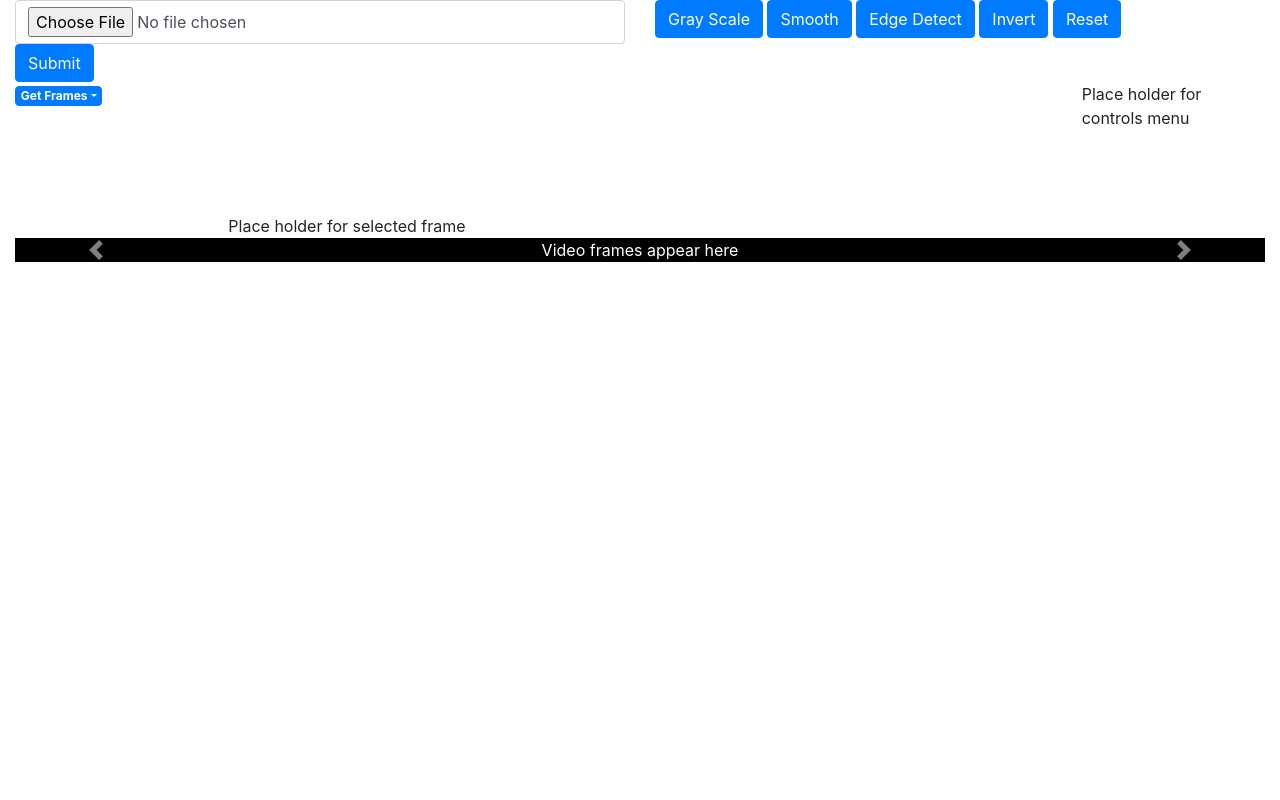
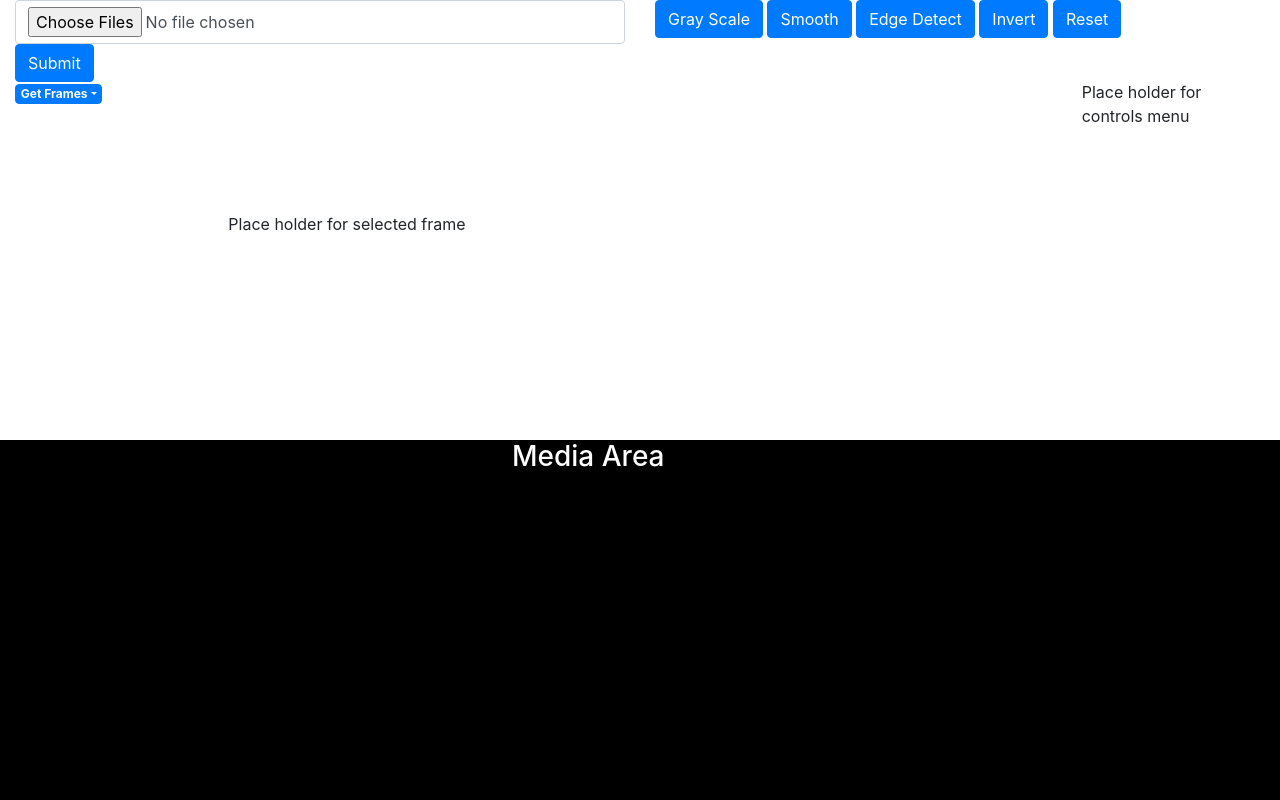
Before and after one commit to Boatdude55/Applied-Learning, a PHP site: page / in a window 1280 px wide. Run offline with PHP 8.4, Linux system fonts and the light colour scheme; a map, chart or similar area stays blank; some libraries are stand-ins or nearby versions.

Commit message:
Optimized Carousel and file input: still some bugs

```diff
--- a/Web Graphics-JS/css/style.css
+++ b/Web Graphics-JS/css/style.css
@@ -1,6 +1,10 @@
 html, body{
     width: 100%;
-    height: 100%
+    height: 100%;
+}
+#main-container{
+    width: 100%;
+    height: 100%;
 }
 /*******************/
 #image, #submit{
@@ -10,10 +14,18 @@ html, body{
 #video, #submit{
     cursor: auto;
 }
+#carouse-progressbar, #submit{
+    cursor: auto;
+}
+
+#col-carousel-container, #submit{
+    cursor: auto;
+}
 #canvas{
     height: auto;
     width: auto;
 }
+
 #image{
     display: none;
 }
@@ -21,8 +33,25 @@ html, body{
 #video{
     display: none;
 }
+
+#carouse-progressbar{
+    display: none;
+}
+
+#col-carousel-container{
+    display: none;
+}
 /*******************/
-
+#head-content{
+    height: 10%;
+}
+#file-content{
+    height: 45%;
+}
+#row-carousel-container{
+    height: 45%;
+    overflow-y: scroll;
+}
 #video{
     max-width: 100%;
     height: auto;
@@ -36,3 +65,16 @@ html, body{
     color: rgb(255,255,255);
     text-align: center;
 }
+#video-frames img{
+    width: 100%;
+    height: 100%;
+}
+#row-carousel-container{
+    background-color: rgb(0,0,0);
+    position: relative;
+}
+#default{
+    color: rgb(255,255,255);
+    position: relative;
+    left: 40%;
+}
--- a/Web Graphics-JS/index.html
+++ b/Web Graphics-JS/index.html
@@ -1,20 +1,22 @@
 <!DOCTYPE html>
 <html lang="en">
     <head>
+        <meta charset="utf-8">
+        <meta name="viewport" content="width=device-width, initial-scale=1">
         <link rel="stylesheet" href="https://maxcdn.bootstrapcdn.com/bootstrap/4.0.0-beta.2/css/bootstrap.min.css" integrity="sha384-PsH8R72JQ3SOdhVi3uxftmaW6Vc51MKb0q5P2rRUpPvrszuE4W1povHYgTpBfshb" crossorigin="anonymous">
         <link rel="stylesheet" href="css/style.css" type="text/css" />
         <script src="https://ajax.googleapis.com/ajax/libs/jquery/3.2.1/jquery.min.js"></script>
         <script src="https://cdnjs.cloudflare.com/ajax/libs/popper.js/1.12.6/umd/popper.min.js"></script>
         <script src="https://maxcdn.bootstrapcdn.com/bootstrap/4.0.0-beta.2/js/bootstrap.min.js"></script>
-        <meta name="viewport" content="width=device-width, initial-scale=1">
         <script type="text/javascript" src="js/main.js"></script>
     </head>
 
     <body>
-        <div class="container-fluid">
+
+        <div id="main-container" class="container-fluid">
             <div id="head-content" class="row">
                 <div id="file-choice-container" class="col">
-                    <input type="file" id="file" class="form-control"/>
+                    <input type="file" id="file" class="form-control" multiple>
                     <button id="submit" class="btn btn-primary">Submit</button>
                 </div>
 
@@ -51,7 +53,6 @@
                         </div>
                     </span>
                     <video class="media" id="video"></video>
-                    <canvas class="media" id="image"></canvas>
                 </div>
 
                 <div id="frame-container" class="col-md-8">Place holder for selected frame
@@ -62,10 +63,19 @@
 
             </div>
 
-            <div id="row-carousel-container" class="row">
-                <div id="col-carousel-container" class="col-md-12">
-                    <div id="frames" class="carousel slide" data-ride="carousel">
-                        <div id="video-frames" class="carousel-inner">Video frames appear here</div>
+            <div id="row-carousel-container" class="row collaspse">
+
+                <div id="default"><h3>Media Area</h3></div>
+
+                <div id="carouse-progressbar" class="col-md-6 progress">
+                  <div class="progress-bar" role="progressbar" aria-valuenow="0"
+                  aria-valuemin="0" aria-valuemax="100" style="width:0%">
+                  </div>
+                </div>
+
+                <div id="col-carousel-container" class="col-md-6 h-100 mx-auto">
+                    <div id="frames" class="carousel slide h-100 w-100" data-ride="carousel">
+                        <div id="video-frames" class="carousel-inner h-100 w-100"></div>
                     </div>
 
                     <a class="carousel-control-prev" href="#frames" data-slide="prev">
@@ -77,6 +87,8 @@
                     </a>
                 </div>
             </div>
+
         </div>
+
     </body>
 </html>
--- a/Web Graphics-JS/js/main.js
+++ b/Web Graphics-JS/js/main.js
@@ -17,33 +17,48 @@ function typeMIME ( type ) {
 
 function initUI () {
 
-    const inputFile = document.getElementById("file").files[0];
+    const inputFile = document.getElementById("file").files;
     const container = document.getElementById("media-container");
-    let mime = typeMIME(inputFile.type);
+    //let mime = typeMIME(inputFile.type);
     let media = container.getElementsByClassName("media");
-    setUI(media, mime, inputFile, container);
+    //removed mime <==> mimeType
+    setUI(media, inputFile, container);
 
 }
 
-function setUI ( mediaObjs, mimeType, mediaFile, mediaContainer ) {
+//Remove mimeType check while working on carousel
+function setUI ( mediaObjs, mediaFile, mediaContainer ) {
 
-    if( mimeType === 0){
+    const carouselCont = document.getElementById("col-carousel-container");
+    const carouselInner = document.getElementById("video-frames");
+    //if( mimeType === 0){
 
-        const img = document.createElement("img");
-        file_reader.addEventListener("load", function () {
-            img.src = file_reader.result;
-        }, false);
+        if ( mediaFile.length > 0 ) {
 
-        if ( mediaFile ) {
+            /**
+             * Fix: file_reader is still busy when trying to read next file
+             * Uncaught DOMException: Failed to execute 'readAsDataURL' on 'FileReader': The object is already busy reading Blobs.
+             * possible fix readyState change conditional return to exit callback
+             **/
+            file_reader.addEventListener("load", function () {
+                let img = document.createElement("img");
+                img.src = file_reader.result;
+                img.onload = function() {
+                    setCarousel( carouselInner, this);
+                    const defaultDisplay = document.getElementById("default");
+                    defaultDisplay.style.display = "none";
+                    carouselCont.style.display = "block";
+                };
+            }, false);
 
-            file_reader.readAsDataURL(mediaFile);
-            img.onload = function() {
-                drawImg(mediaObjs[1],this);
-            };
+            for ( let i=0; i < mediaFile.length; i++ ) {
+
+                file_reader.readAsDataURL(mediaFile[i]);
+            }
 
         }
 
-    }else if( mimeType === 1){
+    /*}else if( mimeType === 1){
 
         file_reader.addEventListener("load", function () {
             mediaObjs[0].preload = "auto";
@@ -64,10 +79,19 @@ function setUI ( mediaObjs, mimeType, mediaFile, mediaContainer ) {
 
         }
 
-    }
+    }*/
 
 }
 
+function setCarousel ( inner, media ) {
+
+    const carouselDiv = document.createElement("div");
+
+    carouselDiv.className = "item active";
+    carouselDiv.appendChild(media);
+    inner.appendChild(carouselDiv);
+
+}
 function initVideoUI ( video ) {
 
     /**
@@ -142,7 +166,8 @@ function initVideoUI ( video ) {
         }
     	else {
             //getting a nodelist of the newly made canvas elements
-            let canvas = document.getElementsByClassName("frame-canvas");
+            //let canvas = document.getElementsByClassName("frame-canvas");
+            let canvas = document.getElementsByClassName("carousel-item");
             const desCanvas = document.getElementById("selected-frame");
     		for( let i=0; i<canvas.length; i++ ) {
     		    canvas[i].addEventListener("click", function(e){
@@ -157,7 +182,8 @@ function initVideoUI ( video ) {
 
                 if(framesArea.innerHTML == "Video frames appear here") framesArea.innerHTML = '';
                     let c = document.createElement("canvas");
-                    c.className = "carousel-item frame-canvas";
+                    //c.className = "carousel-item frame-canvas";
+                    c.className = "carousel-item";
 
                     let ctx = c.getContext("2d");
                     c.width = 220;
```
